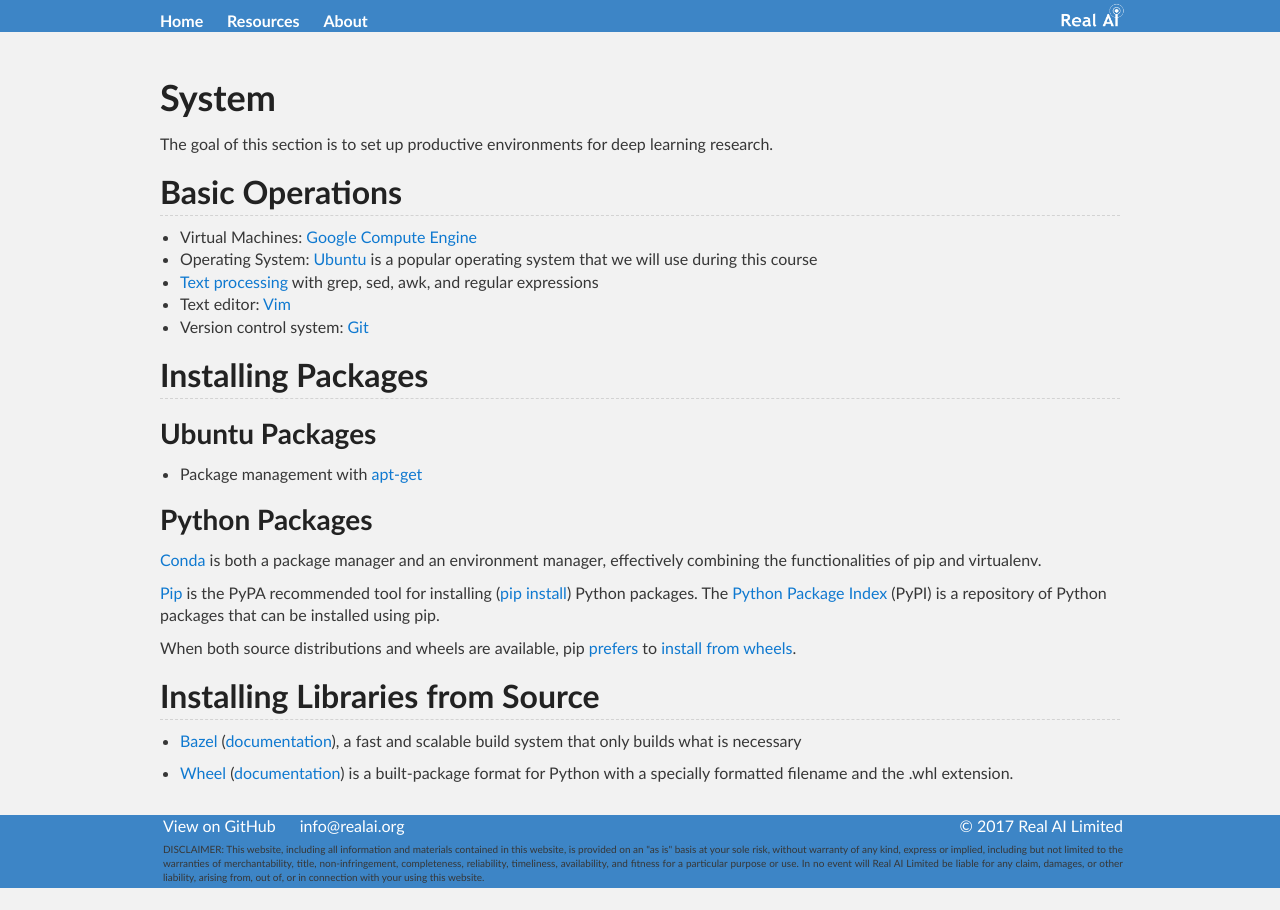
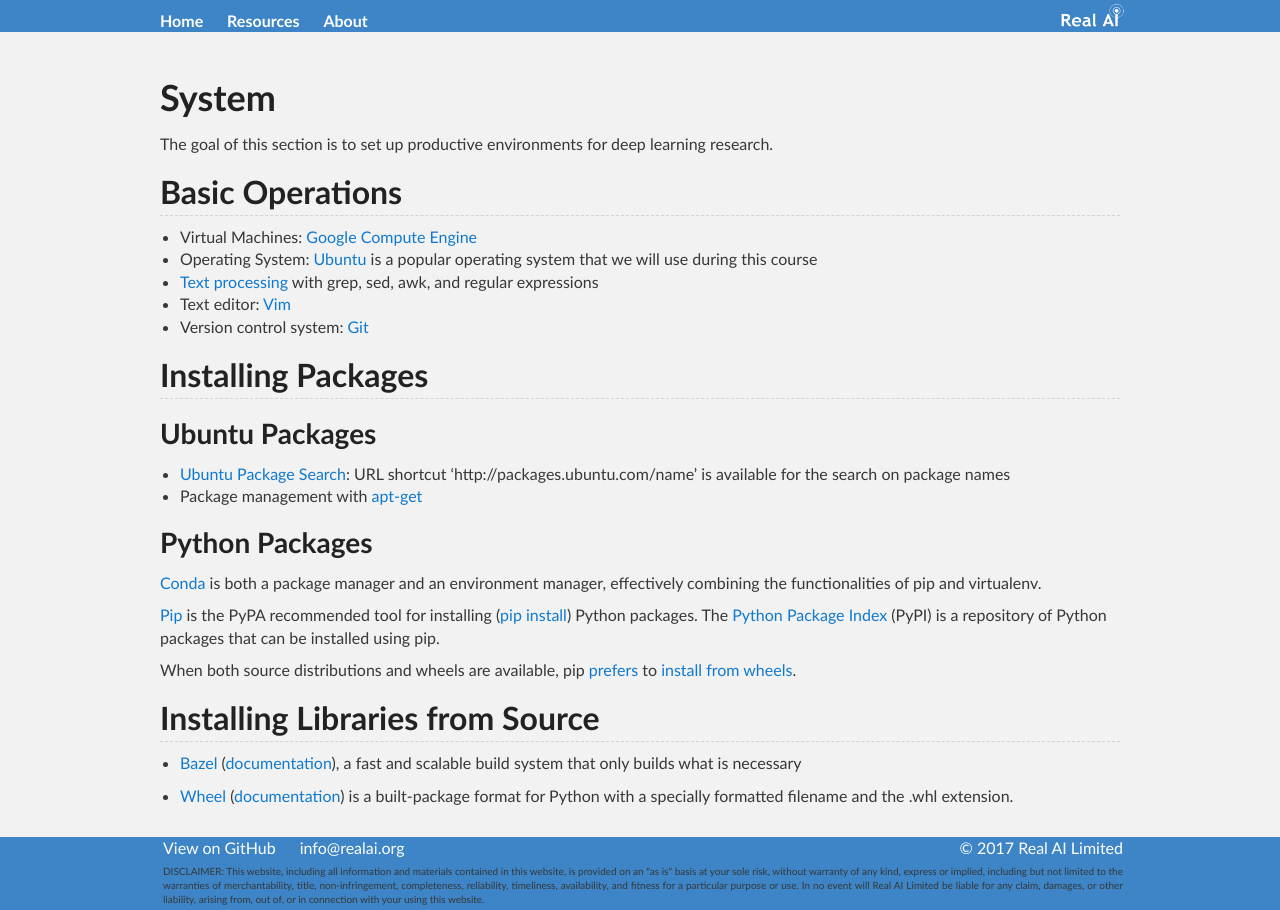
Before and after one commit to Tonywuhk/realai.org, a Jekyll site: the page built from course/system.md, in a window 1280 px wide. Built offline with Jekyll 4.4.1, drawn with Linux system fonts in a browser that asks for light colours; our own code applies the rules of GitHub Pages for plain Markdown files; the repository's description, which GitHub fills in, is left out.

Commit message:
Update files

```diff
--- a/course/system.md
+++ b/course/system.md
@@ -17,6 +17,7 @@
 
 ### Ubuntu Packages
 
+* [Ubuntu Package Search](https://packages.ubuntu.com/): URL shortcut 'http://packages.ubuntu.com/name' is available for the search on package names
 * Package management with [apt-get](https://help.ubuntu.com/community/AptGet/Howto)
 
 ### Python Packages
```
Also changed, not shown: course/conda.md (+1 -1 lines), course/lab/README.md (+1 -1 lines).
